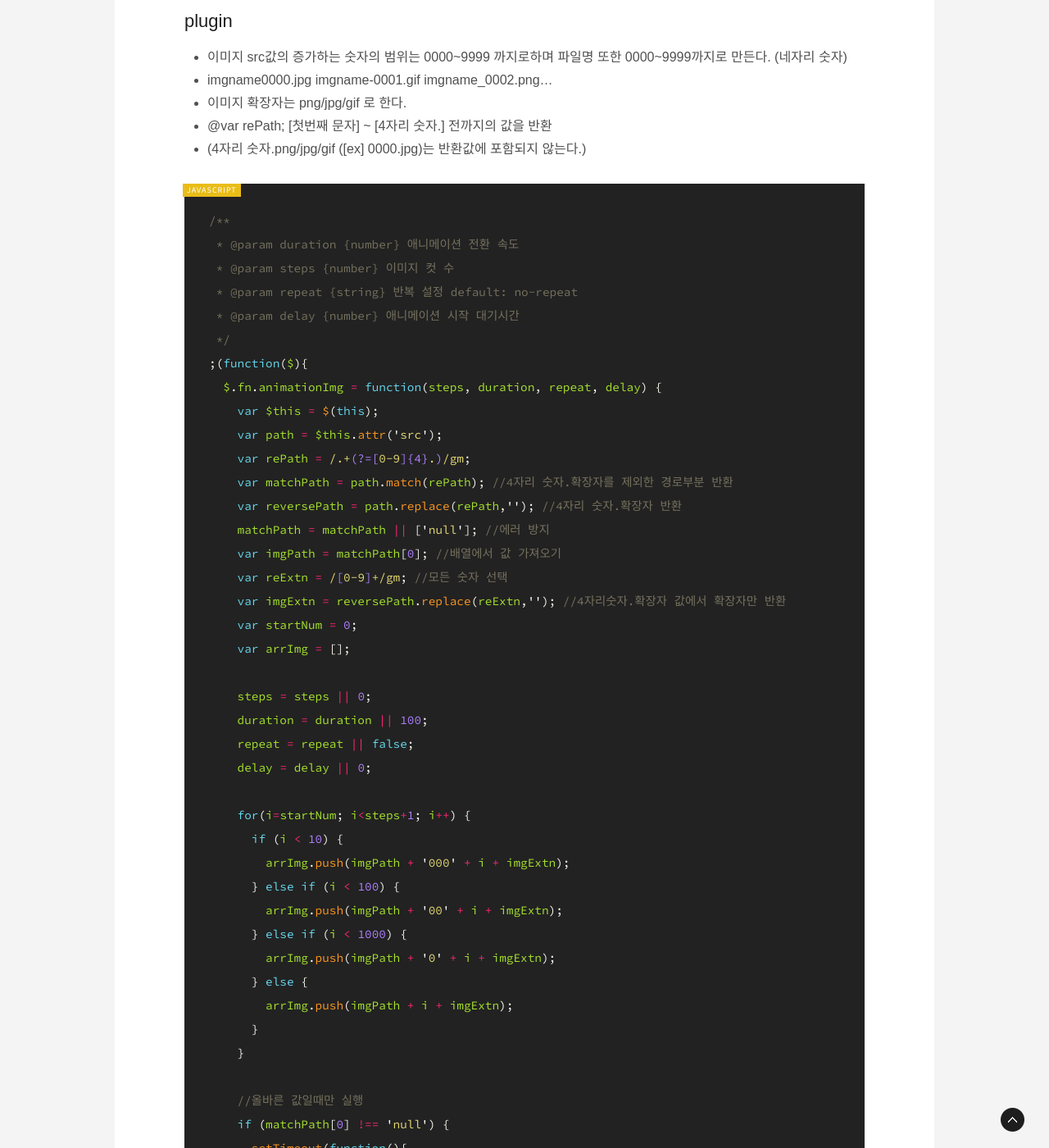
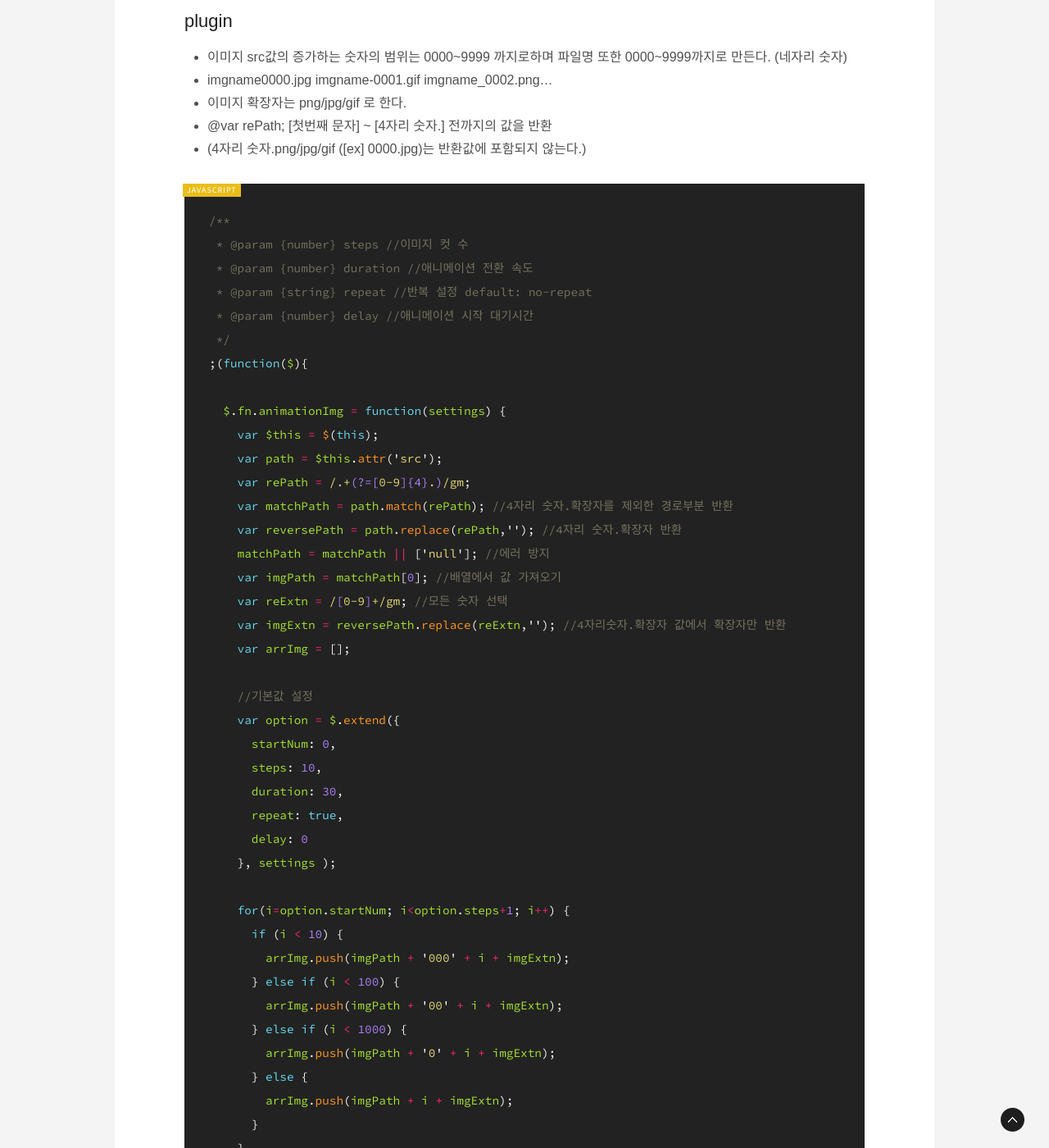
Before and after one commit to gutmate/gutmate.github.com, a Jekyll site: the page built from _posts/2017-02-24-jquery-animation.md, in a window 1280 px wide and 1400 px high, scrolled down 502 px. Shown: the whole window at 82% size. Built offline with Jekyll 4.4.1, drawn with Linux system fonts in a browser that asks for light colours; some web fonts are replaced; comment, search, counter and statistics services are not loaded; some of the changed text lies outside the part shown.

Commit message:
Update Posting about jQuery-anmation

````diff
--- a/_posts/2017-02-24-jquery-animation.md
+++ b/_posts/2017-02-24-jquery-animation.md
@@ -20,13 +20,14 @@ tags:
 
 ```javascript
 /**
- * @param duration {number} 애니메이션 전환 속도
- * @param steps {number} 이미지 컷 수
- * @param repeat {string} 반복 설정 default: no-repeat
- * @param delay {number} 애니메이션 시작 대기시간
+ * @param {number} steps //이미지 컷 수
+ * @param {number} duration //애니메이션 전환 속도
+ * @param {string} repeat //반복 설정 default: no-repeat
+ * @param {number} delay //애니메이션 시작 대기시간
  */
 ;(function($){
-  $.fn.animationImg = function(steps, duration, repeat, delay) {
+
+  $.fn.animationImg = function(settings) {
     var $this = $(this);
     var path = $this.attr('src');
     var rePath = /.+(?=[0-9]{4}.)/gm;
@@ -36,15 +37,18 @@ tags:
     var imgPath = matchPath[0]; //배열에서 값 가져오기
     var reExtn = /[0-9]+/gm; //모든 숫자 선택
     var imgExtn = reversePath.replace(reExtn,''); //4자리숫자.확장자 값에서 확장자만 반환
-    var startNum = 0;
     var arrImg = [];
 
-    steps = steps || 0;
-    duration = duration || 100;
-    repeat = repeat || false;
-    delay = delay || 0;
+    //기본값 설정
+    var option = $.extend({
+      startNum: 0,
+      steps: 10,
+      duration: 30,
+      repeat: true,
+      delay: 0
+    }, settings );
 
-    for(i=startNum; i<steps+1; i++) {
+    for(i=option.startNum; i<option.steps+1; i++) {
       if (i < 10) {
         arrImg.push(imgPath + '000' + i + imgExtn);
       } else if (i < 100) {
@@ -59,25 +63,26 @@ tags:
     //올바른 값일때만 실행
     if (matchPath[0] !== 'null') {
       setTimeout(function(){
-        var anim = setInterval(aniImg, duration);
+        var anim = setInterval(aniImg, option.duration);
 
         function aniImg() {
-          startNum = startNum + 1;
-          if (startNum > steps) {
-            if (repeat === 'repeat') {
-              startNum = 0; //반복
+          option.startNum = option.startNum + 1;
+          if (option.startNum > option.steps) {
+            if (option.repeat) {
+              option.startNum = 0; //반복
             } else {
               clearInterval(anim); //정지
             }
           } else {
-            $this.attr('src',arrImg[startNum]);
+              $this.attr('src',arrImg[option.startNum]);
           }
         }
-      }, delay);
+      }, option.delay);
     } else {
       return false;
     }
   };
+
 })(jQuery);
 ```
 
@@ -89,6 +94,10 @@ tags:
 
 ```javascript
 $(document).ready(function(){
-    $('.animation_img').animationImg(9,100,'repeat',3000);
+    $('.animation_img').animationImg({
+      steps: 43,
+      duration: 100,
+      repeat: false
+    });
 });
 ```
````
